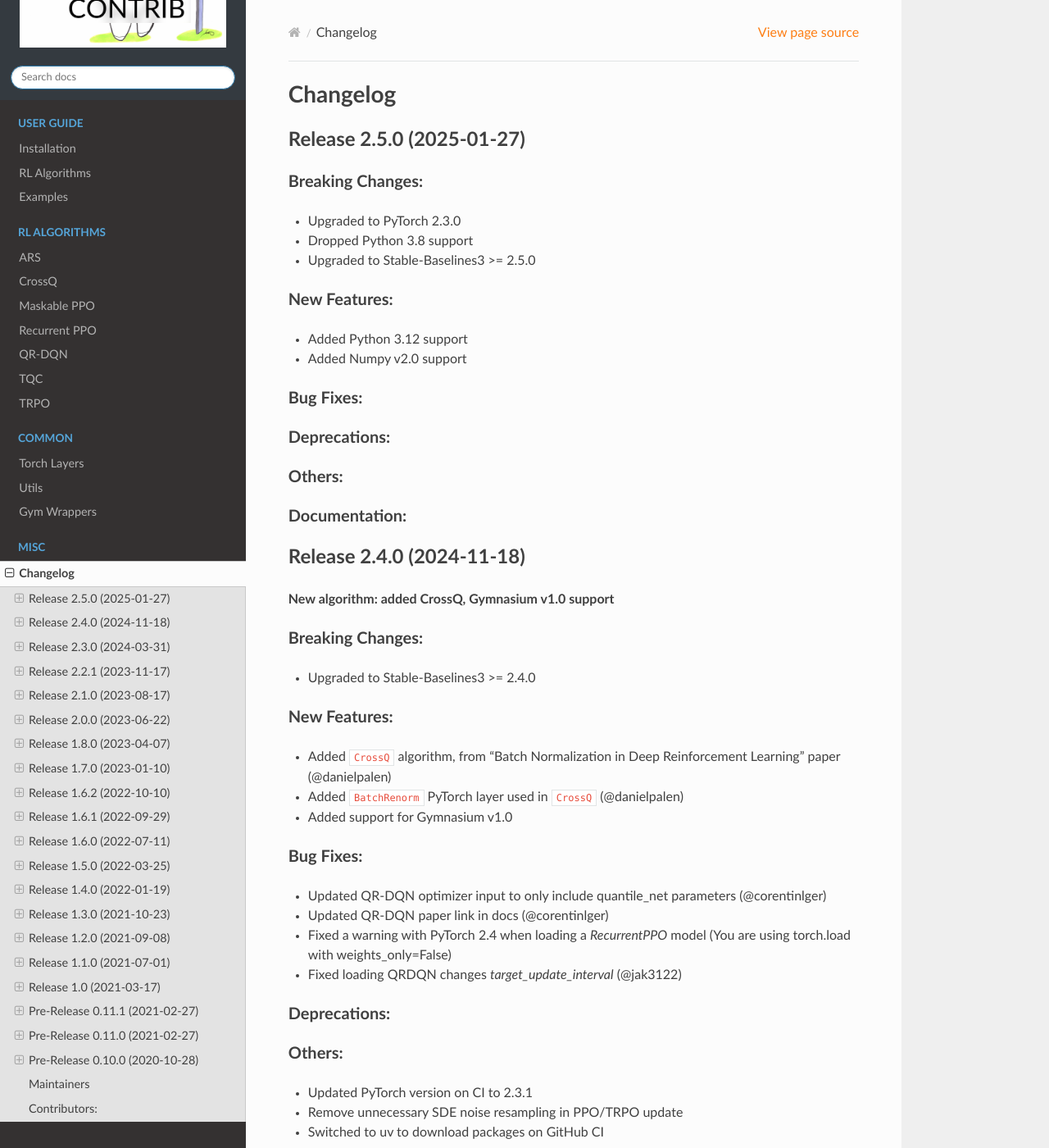
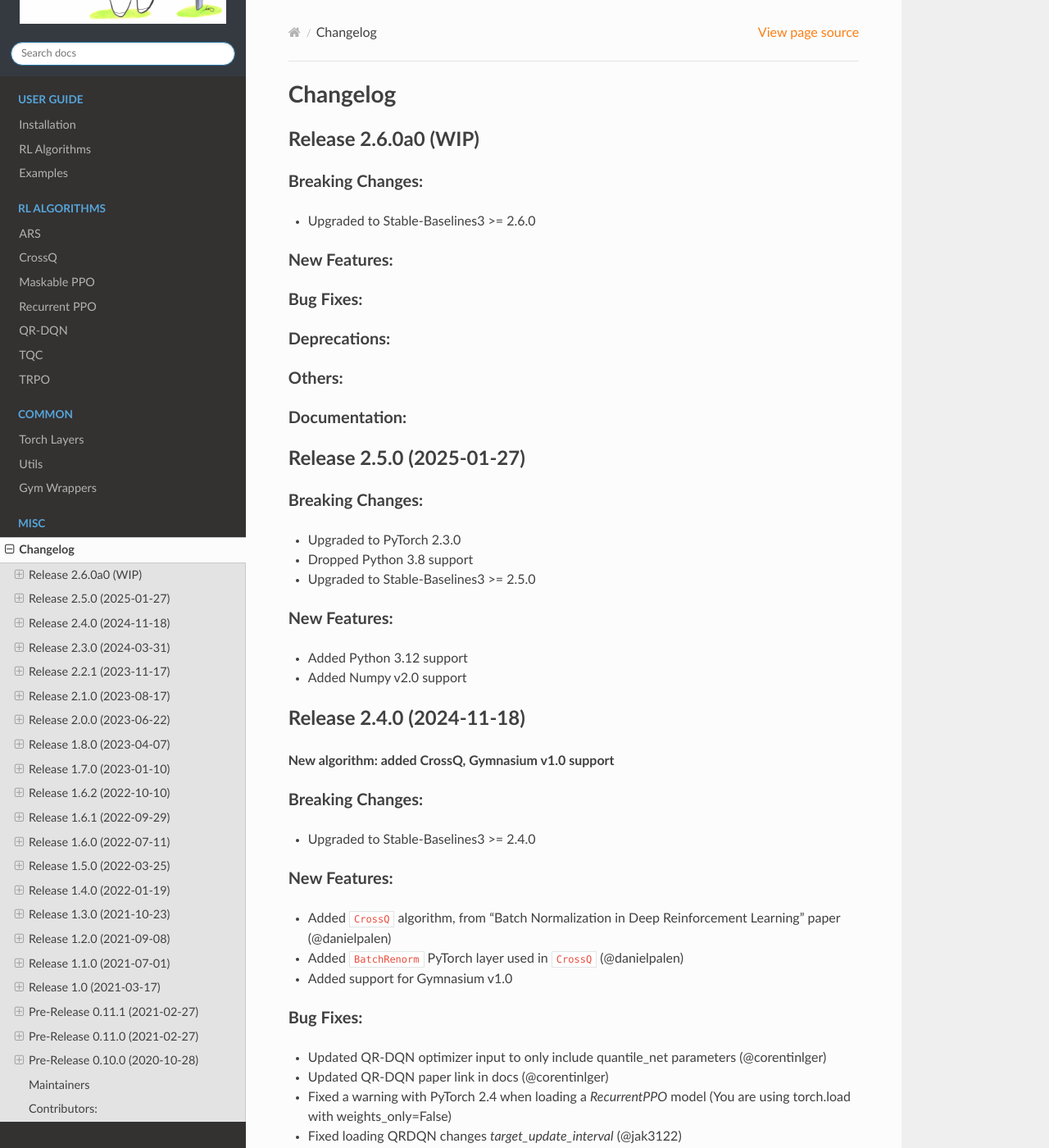
Before and after one commit to Stable-Baselines-Team/stable-baselines3-contrib, a Sphinx documentation site: the page built from docs/misc/changelog.rst, in a window 1280 px wide and 1400 px high. Shown: the whole window at 82% size. Built offline with Sphinx 7.4.7 and the Read the Docs theme 3.1.0, drawn with Linux system fonts in a browser that asks for light colours; some of the changed text lies outside the part shown.

```diff
--- a/docs/misc/changelog.rst
+++ b/docs/misc/changelog.rst
@@ -2,6 +2,29 @@
 
 Changelog
 ==========
+
+
+Release 2.6.0a0 (WIP)
+--------------------------
+
+Breaking Changes:
+^^^^^^^^^^^^^^^^^
+- Upgraded to Stable-Baselines3 >= 2.6.0
+
+New Features:
+^^^^^^^^^^^^^
+
+Bug Fixes:
+^^^^^^^^^^
+
+Deprecations:
+^^^^^^^^^^^^^
+
+Others:
+^^^^^^^
+
+Documentation:
+^^^^^^^^^^^^^^
 
 Release 2.5.0 (2025-01-27)
 --------------------------
@@ -51,17 +62,11 @@ Bug Fixes:
 - Fixed a warning with PyTorch 2.4 when loading a `RecurrentPPO` model (You are using torch.load with weights_only=False)
 - Fixed loading QRDQN changes `target_update_interval` (@jak3122)
 
-Deprecations:
-^^^^^^^^^^^^^
-
 Others:
 ^^^^^^^
 - Updated PyTorch version on CI to 2.3.1
 - Remove unnecessary SDE noise resampling in PPO/TRPO update
 - Switched to uv to download packages on GitHub CI
-
-Documentation:
-^^^^^^^^^^^^^^
 
 
 Release 2.3.0 (2024-03-31)
@@ -153,14 +142,6 @@ Bug Fixes:
 ^^^^^^^^^^
 - Fixed MaskablePPO ignoring ``stats_window_size`` argument
 
-Deprecations:
-^^^^^^^^^^^^^
-
-Others:
-^^^^^^^
-
-Documentation:
-^^^^^^^^^^^^^^
 
 
 Release 2.0.0 (2023-06-22)
--- a/sb3_contrib/version.txt
+++ b/sb3_contrib/version.txt
@@ -1 +1 @@
-2.5.0
+2.6.0a0
--- a/setup.py
+++ b/setup.py
@@ -67,7 +67,7 @@ setup(
     packages=[package for package in find_packages() if package.startswith("sb3_contrib")],
     package_data={"sb3_contrib": ["py.typed", "version.txt"]},
     install_requires=[
-        "stable_baselines3>=2.5.0,<3.0",
+        "stable_baselines3>=2.6.0a0,<3.0",
     ],
     description="Contrib package of Stable Baselines3, experimental code.",
     author="Antonin Raffin",
```
Also changed, not shown: other parts of docs/misc/changelog.rst (+0 -40 lines).
